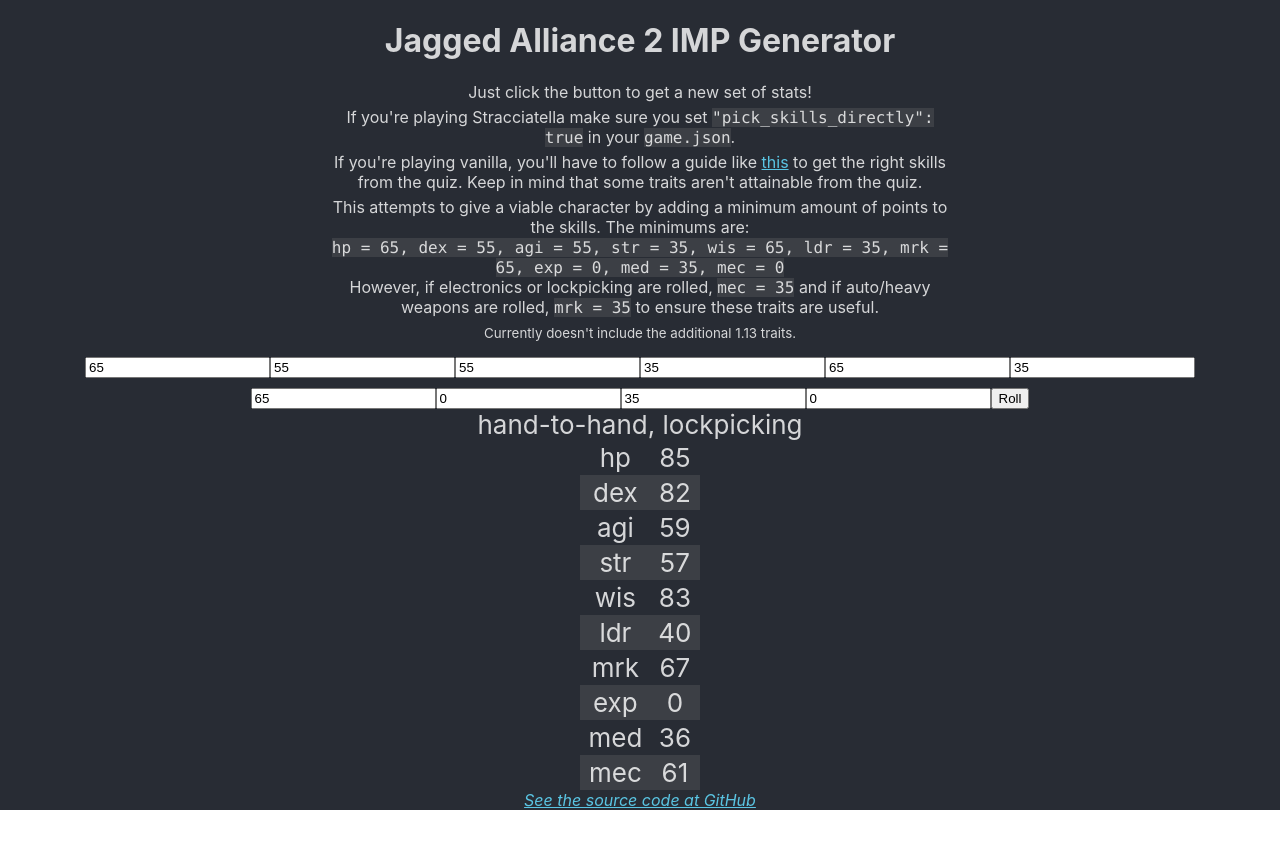
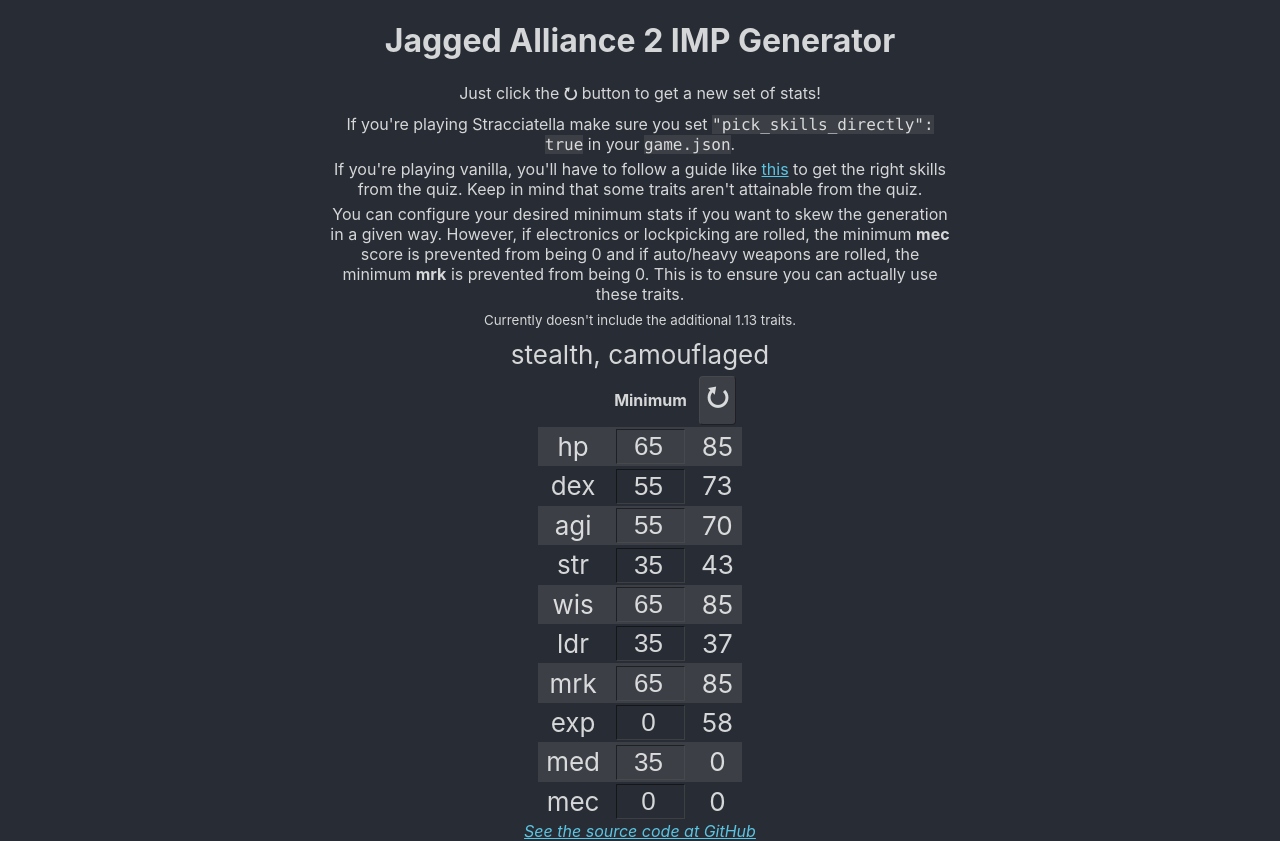
Before and after one commit to dijidiji/ja2-impgen, a React (Create React App) app: page / in a window 1280 px wide. Before the commit the page ends 810 px from the top, so only its background shows below. Built offline with nearby package versions, Linux system fonts and the light colour scheme.

Commit message:
Completed implementation of input form

```diff
--- a/src/App.css
+++ b/src/App.css
@@ -32,33 +32,50 @@
 a {
   color: #61dafbe1;
 }
+
+code {
+  background-color: #3c3f45;
+}
+
 table {
   border-collapse: collapse;
+}
+
+tr:nth-child(even) {
+  background-color: #3c3f45;
+}
+
+th {
+  font-size: 12pt;
+  padding-bottom: 2px;
 }
 
 td {
   padding: 2px 8px;
 }
 
-tr:nth-child(even) {
-  background-color: #3c3f45;
+input[type=number] {
+  width: 2em;
+  padding-left: 0.5em;
+  border-width: 1px;
+  border-color: #0000007b;
+  background: none;
+  color: #ffffffce;
+  font-size: calc(10px + 2vmin);
+  text-align: center;
+  vertical-align: middle;
 }
 
 button {
-  margin-top: 15px;
-  padding: 4px 8px;
   border-radius: 4px;
   border-width: 1px;
+  border-color: #0000007b;
   color: #ffffffce;
-  border-color: #0000007b;
+  font-size: 20pt;
+  font-weight: bold;
   background-color: #3c3f45;
-  font-size: calc(10px + 2vmin);
 }
 
 button:hover {
   background-color: #3c3f4579;
 }
-
-code {
-  background-color: #3c3f45;
-}
--- a/src/App.js
+++ b/src/App.js
@@ -3,23 +3,24 @@
 import { useForm } from 'react-hook-form';
 import generate from './impgen.js';
 
+var min_skills = [65, 55, 55, 35, 65, 35, 65, 0, 0];
 var skill_min = 35;
 var skill_max = 85;
 var zero_skill_bonus = 15;
 var bonus_points = 40;
-var min_skills = [65, 55, 55, 35, 65, 35, 65, 0, 35, 0];
 
 function Header() {
   return (
     <header>
       <h1>Jagged Alliance 2 IMP Generator</h1>
-      <p>Just click the button to get a new set of stats!</p>
+      <p>Just click the <b>&#11118;</b> button to get a new set of stats!</p>
       <p>If you're playing Stracciatella make sure you set <code>"pick_skills_directly": true</code> in your <code>game.json</code>.</p>
       <p>If you're playing vanilla, you'll have to follow a guide like <a href="https://fadden.com/gaming/ja2/#quiz">this</a> to get the right skills from the quiz.
         Keep in mind that some traits aren't attainable from the quiz.</p>
-      <p>This attempts to give a viable character by adding a minimum amount of points to the skills. The minimums are:<br />
-        <code>hp = 65, dex = 55, agi = 55, str = 35, wis = 65, ldr = 35, mrk = 65, exp = 0, med = 35, mec = 0</code><br />
-        However, if electronics or lockpicking are rolled, <code>mec = 35</code> and if auto/heavy weapons are rolled, <code>mrk = 35</code> to ensure these traits are useful.</p>
+      <p>You can configure your desired minimum stats if you want to skew the generation in a given way.
+        However, if electronics or lockpicking are rolled, the minimum <b>mec</b> score is prevented from being 0 and
+        if auto/heavy weapons are rolled, the minimum <b>mrk</b> is prevented from being 0.
+        This is to ensure you can actually use these traits.</p>
       <p><small>Currently doesn't include the additional 1.13 traits.</small></p>
     </header>
   );
@@ -34,8 +35,10 @@
 }
 
 function ImpGen() {
-  const [[[trait1, trait2], [hp, dex, agi, str, wis, ldr, mrk, exp, med, mec]], settraits] = useState(generate(min_skills, skill_min, skill_max, zero_skill_bonus, bonus_points));
-  const { register, getValues } = useForm({
+  const [
+    [[trait1, trait2], [hp, dex, agi, str, wis, ldr, mrk, exp, med, mec]], settraits
+  ] = useState(generate(min_skills, skill_min, skill_max, zero_skill_bonus, bonus_points));
+  const { register, handleSubmit } = useForm({
     defaultValues: {
       min_hp: "65",
       min_dex: "55",
@@ -49,69 +52,75 @@
       min_mec: "0"
     }
   });
+  const onSubmit = (data) => {
+    settraits(generate(Object.values(data), skill_min, skill_max, zero_skill_bonus, bonus_points));
+  };
+
   return (
+    <form onSubmit={handleSubmit(onSubmit)}>
       <div className="Skills">
-      <form >
-        <input type="number" {...register("min_hp", { required: true, valueAsNumber: true })} />
-        <input type="number" {...register("min_agi", { required: true, valueAsNumber: true })} />
-        <input type="number" {...register("min_dex", { required: true, valueAsNumber: true })} />
-        <input type="number" {...register("min_str", { required: true, valueAsNumber: true })} />
-        <input type="number" {...register("min_wis", { required: true, valueAsNumber: true })} />
-        <input type="number" {...register("min_ldr", { required: true, valueAsNumber: true })} />
-        <input type="number" {...register("min_mrk", { required: true, valueAsNumber: true })} />
-        <input type="number" {...register("min_exp", { required: true, valueAsNumber: true })} />
-        <input type="number" {...register("min_med", { required: true, valueAsNumber: true })} />
-        <input type="number" {...register("min_mec", { required: true, valueAsNumber: true })} />
-        <input type="button" value="Roll" onClick={() => {
-          settraits(generate(getValues(), skill_min, skill_max, zero_skill_bonus, bonus_points));
-        }}/>
-      </form>
-      {trait1}, {trait2}
+        <p>{trait1}, {trait2}</p>
         <table>
           <tbody>
             <tr>
+              <th />
+              <th>Minimum</th>
+              <th><button type="submit">&#11118;</button></th>
+            </tr>
+            <tr>
               <td>hp</td>
+              <td><input type="number" {...register("min_hp", { required: true, valueAsNumber: true })} /></td>
               <td>{hp}</td>
             </tr>
             <tr>
               <td>dex</td>
+              <td><input type="number" {...register("min_dex", { required: true, valueAsNumber: true })} /></td>
               <td>{dex}</td>
             </tr>
             <tr>
               <td>agi</td>
+              <td><input type="number" {...register("min_agi", { required: true, valueAsNumber: true })} /></td>
               <td>{agi}</td>
             </tr>
             <tr>
               <td>str</td>
+              <td><input type="number" {...register("min_str", { required: true, valueAsNumber: true })} /></td>
               <td>{str}</td>
             </tr>
             <tr>
               <td>wis</td>
+              <td><input type="number" {...register("min_wis", { required: true, valueAsNumber: true })} /></td>
               <td>{wis}</td>
             </tr>
             <tr>
               <td>ldr</td>
+              <td><input type="number" {...register("min_ldr", { required: true, valueAsNumber: true })} /></td>
               <td>{ldr}</td>
             </tr>
             <tr>
               <td>mrk</td>
+              <td><input type="number" {...register("min_mrk", { required: true, valueAsNumber: true })} /></td>
               <td>{mrk}</td>
             </tr>
             <tr>
               <td>exp</td>
+              <td><input type="number" {...register("min_exp", { required: true, valueAsNumber: true })} /></td>
               <td>{exp}</td>
             </tr>
             <tr>
               <td>med</td>
+              <td><input type="number" {...register("min_med", { required: true, valueAsNumber: true })} /></td>
               <td>{med}</td>
             </tr>
             <tr>
               <td>mec</td>
+              <td><input type="number" {...register("min_mec", { required: true, valueAsNumber: true })} /></td>
               <td>{mec}</td>
             </tr>
           </tbody>
         </table>
       </div>
+    </form>
   );
 }
 
```
Lines whose indentation alone changed are shown as unchanged.
